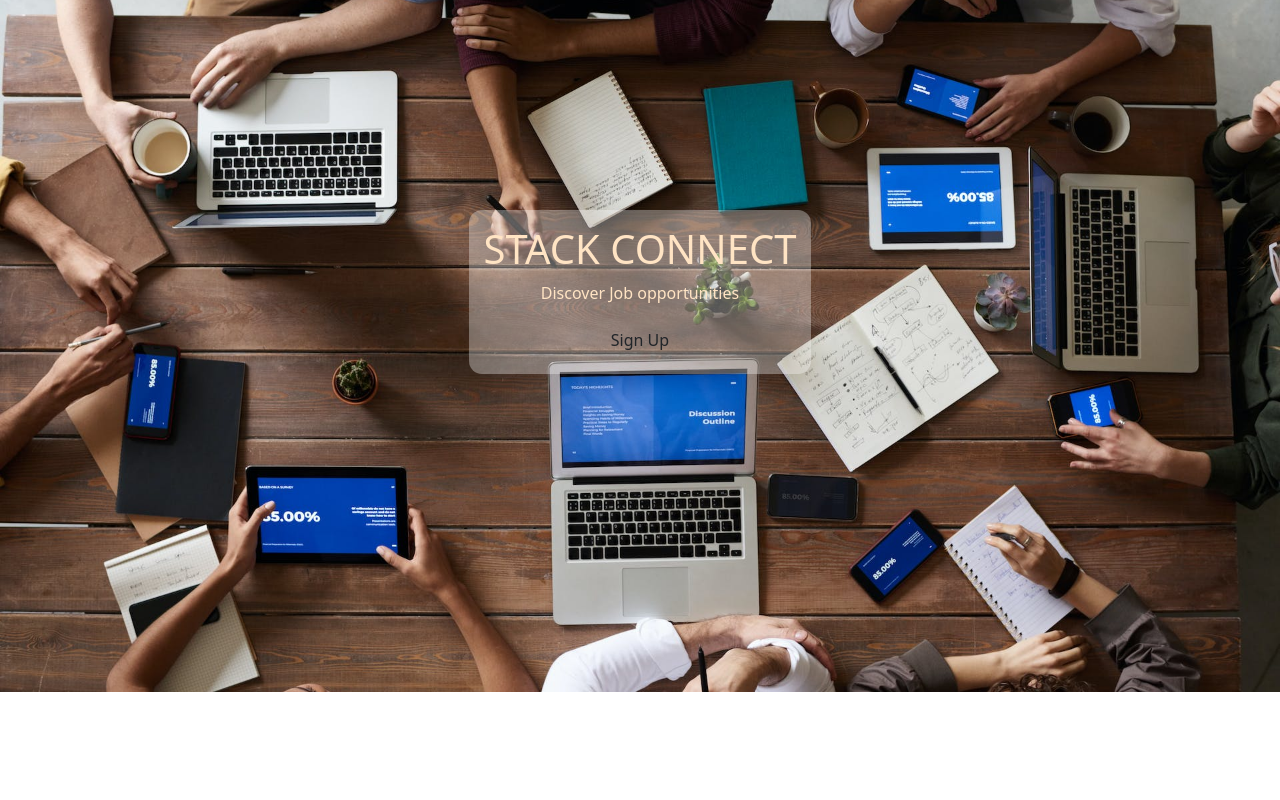
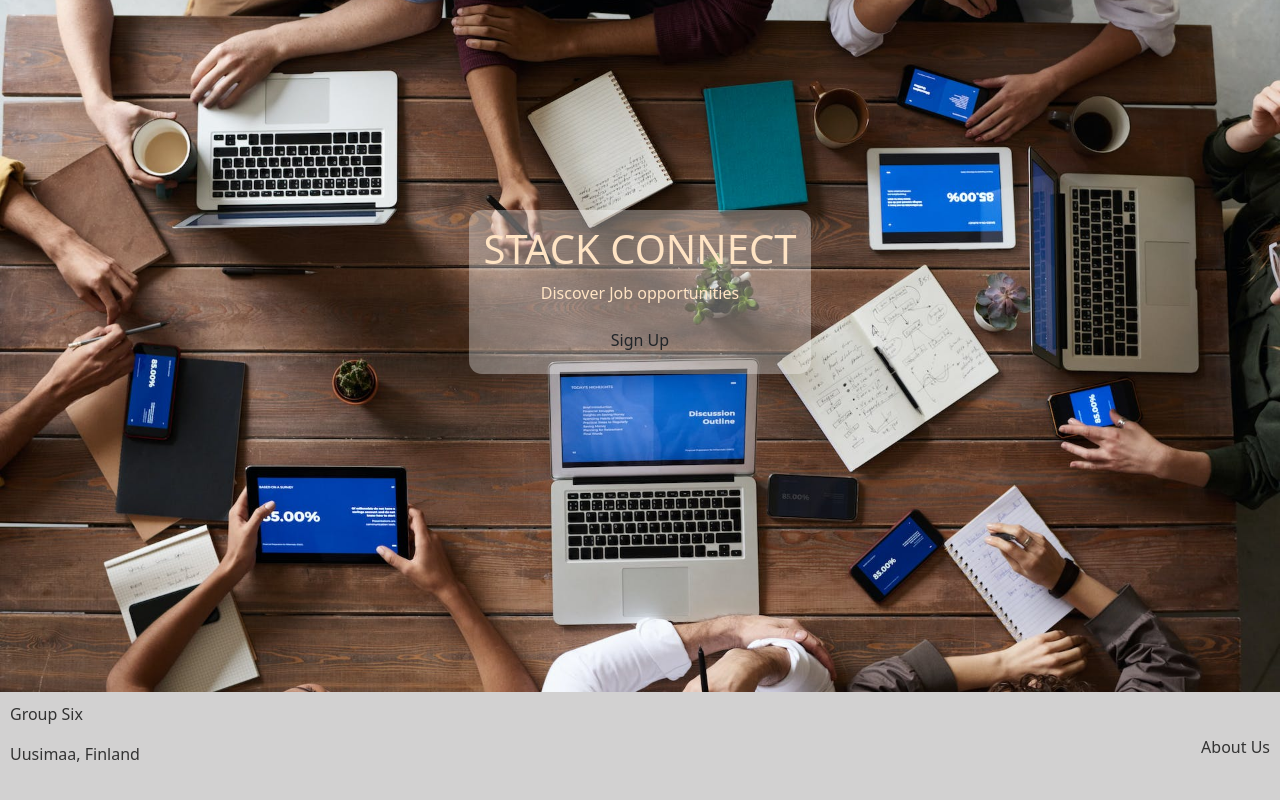
Before and after one commit to Group-6-Software-Development/StackConnect, a React (Create React App) app in the folder sprint_2/stack-connect/: page / in a window 1280 px wide. Shown: the part 184-984 px from the top of the page. Before the commit the page ends 876 px from the top, so only its background shows below. Built offline with nearby package versions, Linux system fonts and the light colour scheme.

Commit message:
Add Footer component to App.js

```diff
--- a/sprint_2/stack-connect/src/App.js
+++ b/sprint_2/stack-connect/src/App.js
@@ -1,11 +1,13 @@
 import "./App.css";
 import Navbar from "./components/bNavbar";
 import Hero from "./components/Hero";
+import Footer from "./components/Footer";
 function App() {
   return (
     <div className="App">
-      <Navbar/>
-      <Hero/>
+      <Navbar />
+      <Hero />
+      <Footer />
     </div>
   );
 }
--- /dev/null
+++ b/sprint_2/stack-connect/src/components/Footer.js
@@ -0,0 +1,21 @@
+// Footer.js
+import React from "react";
+import "./styles/Footer.css";
+
+const Footer = () => {
+  return (
+    <footer className="footer">
+      <div className="footer-wrapper">
+        <div className="company-info">
+          <p>Group Six</p>
+          <p>Uusimaa, Finland</p>
+        </div>
+        <div className="about-link">
+          <a href="#/about">About Us</a>
+        </div>
+      </div>
+    </footer>
+  );
+};
+
+export default Footer;
--- /dev/null
+++ b/sprint_2/stack-connect/src/components/styles/Footer.css
@@ -0,0 +1,26 @@
+/* Footer.css */
+.footer {
+  background-color: #d2d1d1;
+  color: #333;
+  padding: 10px;
+}
+
+.footer-wrapper {
+  display: flex;
+  flex-direction: row;
+  justify-content: space-between;
+  align-items: center;
+}
+
+.company-info {
+  margin-bottom: 10px;
+}
+
+.about-link a {
+  color: #333;
+  text-decoration: none;
+}
+
+.about-link a:hover {
+  text-decoration: underline;
+}
```
